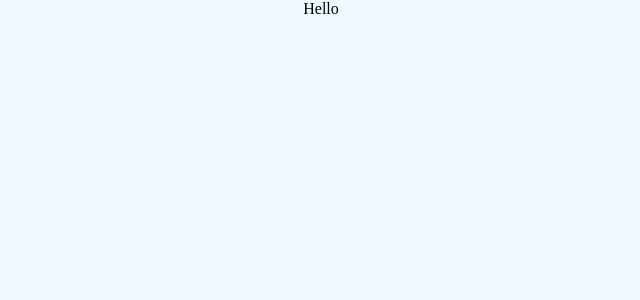
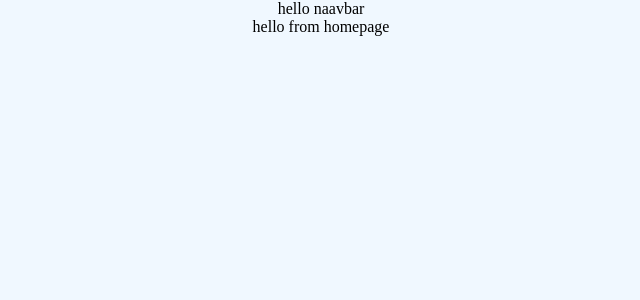
Before and after one commit to Vedant00/Corporative-and-Self-help-commerce, a React (Create React App) app in the folder corporative-and-self-help-platform/: page / in a window 1280 px wide. Shown: the top 300 px of the page, without its empty margins (319-959 px from the left). Built offline with nearby package versions, Linux system fonts and the light colour scheme.

Commit message:
second update

```diff
--- a/corporative-and-self-help-platform/public/index.html
+++ b/corporative-and-self-help-platform/public/index.html
@@ -9,6 +9,10 @@
       name="description"
       content="Web site created using create-react-app"
     />
+    <link rel="preconnect" href="https://fonts.googleapis.com">
+<link rel="preconnect" href="https://fonts.gstatic.com" crossorigin>
+<link href="https://fonts.googleapis.com/css2?family=Montserrat:wght@200&family=Raleway:wght@200&display=swap" rel="stylesheet">
+<!--Font Style -->
     <link rel="apple-touch-icon" href="%PUBLIC_URL%/logo192.png" />
     <!--
       manifest.json provides metadata used when your web app is installed on a
@@ -27,7 +31,6 @@
     <title>React App</title>
   </head>
   <body>
-    <noscript>You need to enable JavaScript to run this app.</noscript>
     <div id="root"></div>
     <!--
       This HTML file is a template.
--- a/corporative-and-self-help-platform/src/App.js
+++ b/corporative-and-self-help-platform/src/App.js
@@ -1,9 +1,10 @@
 import './App.css';
-
+import Homepage from './components/homepage';
 function App() {
   return (
     <div className="App">
-      Hello
+
+      <Homepage/>
     </div>
   );
 }
--- /dev/null
+++ b/corporative-and-self-help-platform/src/components/NavBar.jsx
@@ -0,0 +1,16 @@
+import React from "react";
+import styled from "styled-components";
+
+
+function NavBar(props){
+
+    return <div>
+        hello naavbar
+    </div>
+
+
+}
+
+
+
+export default NavBar;
--- /dev/null
+++ b/corporative-and-self-help-platform/src/components/homepage.jsx
@@ -0,0 +1,10 @@
+import React from "react";
+import NavBar from "./NavBar";
+
+function Homepage(props){
+    return <div>
+        <NavBar/>
+        hello from homepage
+    </div>
+}
+export default Homepage;
```
